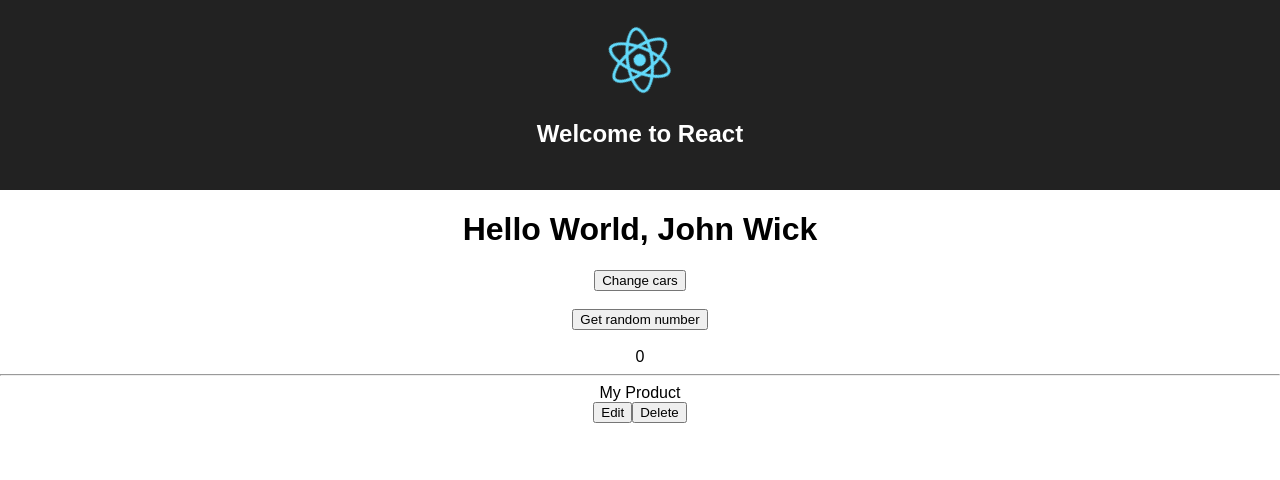
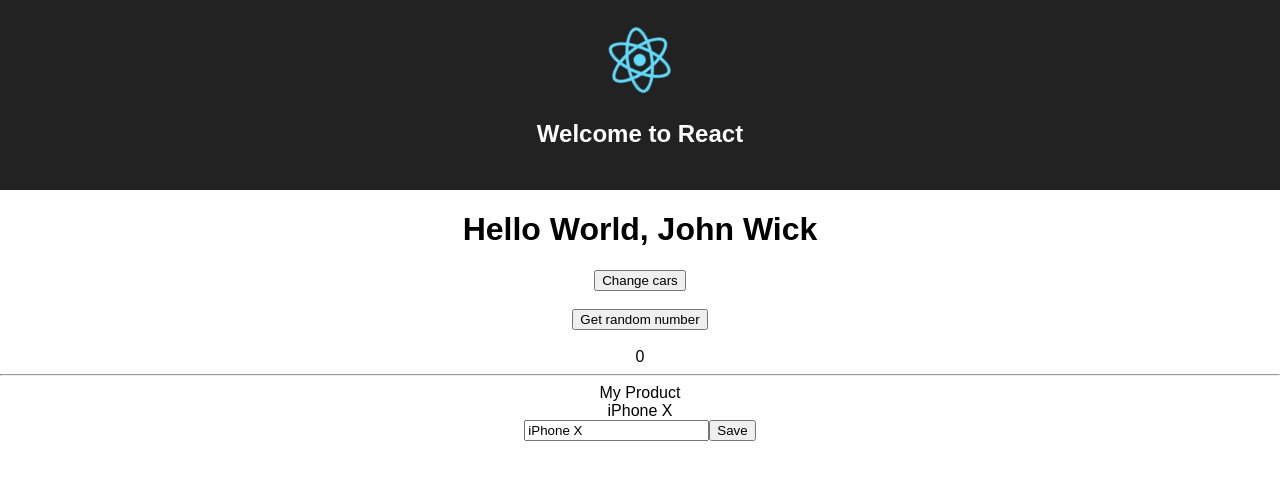
Before and after one commit to kdncode/react-basic, a React (Create React App) app: page / in a window 1280 px wide. Both pictures are taken after a click on the button "Edit". Shown: the top 480 px of the page. Built offline with nearby package versions, Linux system fonts and the light colour scheme.

Commit message:
added Edit button

```diff
--- a/src/components/App/App.js
+++ b/src/components/App/App.js
@@ -16,7 +16,7 @@ class App extends Component {
 				{/* Parent Comp */}
 				<Parent name="John Wick"/>
 				<hr />
-				<Product />
+				<Product name="iPhone X" />
 			</div>
 		);
 	}
--- a/src/components/Product/Product.js
+++ b/src/components/Product/Product.js
@@ -4,20 +4,29 @@ class Product extends Component {
     constructor(props) {
         super(props);
         this.state = ({
-            editing : false
+            editing: false
         })
+    }
+
+    editChange = () => {
+        this.setState({ editing: true })
+    }
+
+    saveChange = () => {
+        this.setState({ editing: false })
     }
 
     renderNormal = () => {
         return  <div>
-                    <button>Edit</button>
-                    <button>Delete</button>
+                    <button onClick={ this.editChange }>Edit</button>
+                    <button onClick={ this.deleteChange }>Delete</button>
                 </div>
     }
 
     renderForm = () => {
         return <div>
-                    <button>Save</button>
+                    <input type="text" defaultValue={ this.props.name }/>
+                    <button onClick={ this.saveChange }>Save</button>
                </div>
     }
 
@@ -33,6 +42,7 @@ class Product extends Component {
         return (
             <div>
                 My Product <br/>
+                {this.props.name} <br/>
                 {this.show_button()}
             </div>
         );
```
